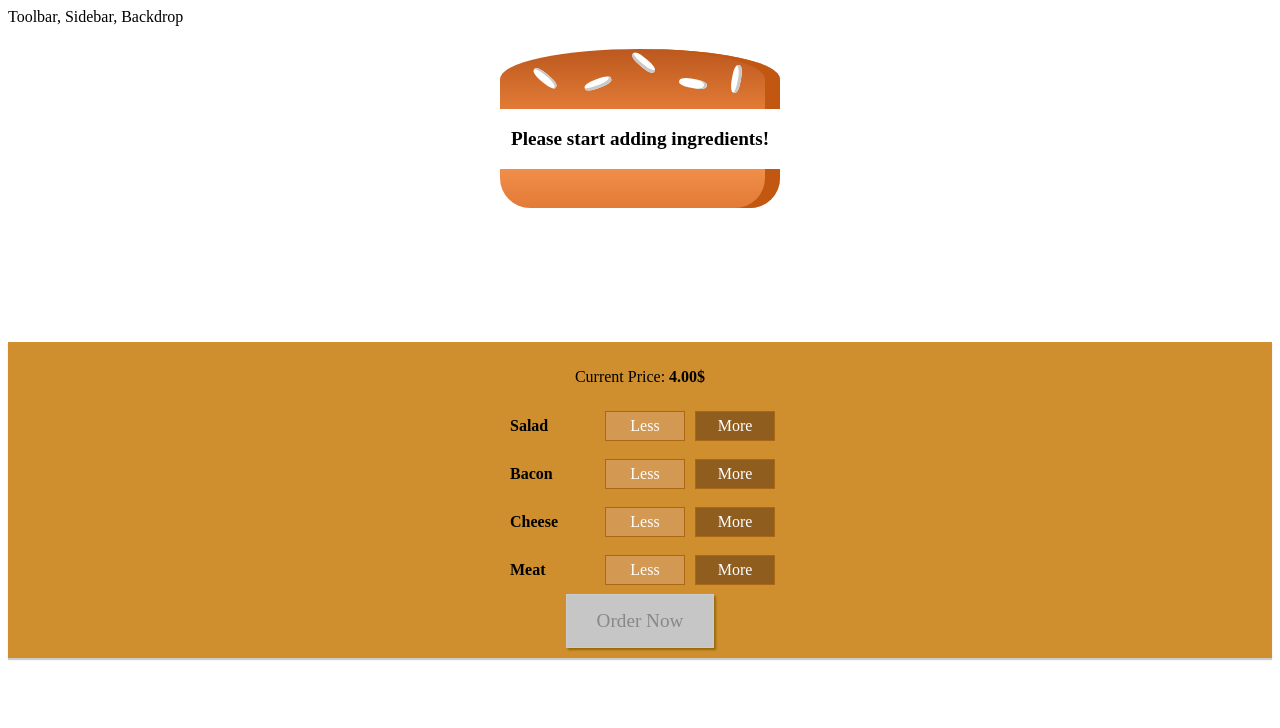
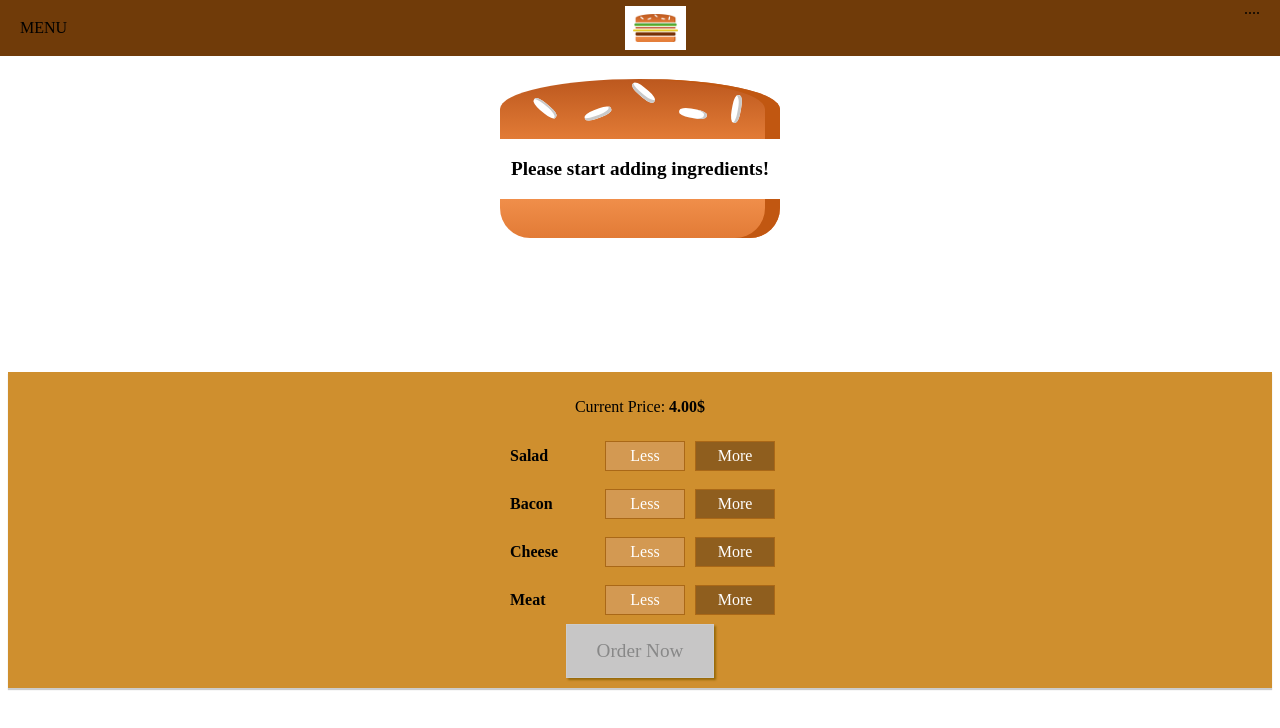
Before and after one commit to BohdanMelvic/Burger-Builder-App, a React (Create React App) app: page / in a window 1280 px wide. Shown: the top 728 px of the page. Built offline with nearby package versions, Linux system fonts and the light colour scheme.

Commit message:
added toolbar and logo components

```diff
--- a/src/components/Layout/Layout.js
+++ b/src/components/Layout/Layout.js
@@ -1,13 +1,12 @@
 import React from 'react';
 import Auxiliary from '../../hoc/Auxiliary/Auxiliary'
 import './Layout.scss'
+import ToolBar from '../Navigation/ToolBar/ToolBar';
 
 export default function Layout(props) {
     return (
         <Auxiliary>
-            <div>
-                Toolbar, Sidebar, Backdrop
-            </div>
+            <ToolBar />
             <main className='Content'>
                 {props.children}
             </main>
--- a/src/components/Layout/Layout.scss
+++ b/src/components/Layout/Layout.scss
@@ -1,3 +1,3 @@
 .Content {
-    margin-top: 16px;
+    margin-top: 72px;
 }
--- /dev/null
+++ b/src/components/Logo/Logo.js
@@ -0,0 +1,11 @@
+import React from 'react'
+import './Logo.scss'
+import burgerLogo from '../../assets/img/burger-logo.png'
+
+export default function Logo(props) {
+    return (
+        <div className='Logo'>
+            <img src={burgerLogo} alt="Logo"/>
+        </div>
+    )
+}
--- /dev/null
+++ b/src/components/Logo/Logo.scss
@@ -0,0 +1,10 @@
+.Logo {
+    background-color: #FFF;
+    padding: 8px;
+    height: 80%;
+    box-sizing: border-box;
+
+    img {
+        height: 100%;
+    }
+}
--- /dev/null
+++ b/src/components/Navigation/ToolBar/ToolBar.js
@@ -0,0 +1,15 @@
+import React from 'react';
+import './ToolBar.scss'
+import Logo from '../../Logo/Logo';
+
+export default function ToolBar(props) {
+    return (
+        <header className='ToolBar'>
+            <div>MENU</div>
+            <Logo />
+            <nav>
+                ....
+            </nav>
+        </header>
+    )
+}
--- /dev/null
+++ b/src/components/Navigation/ToolBar/ToolBar.scss
@@ -0,0 +1,18 @@
+.ToolBar {
+    height: 56px;
+    width: 100%;
+    position: fixed;
+    top: 0;
+    left: 0;
+    background-color: #703B09;
+    display: flex;
+    justify-content: space-between;
+    align-items: center;
+    padding: 0 20px;
+    box-sizing: border-box;
+    z-index: 90;
+
+    nav {
+        height: 100%;
+    }
+}
```
Also changed, not shown: src/assets/img/burger-logo.png (added).
